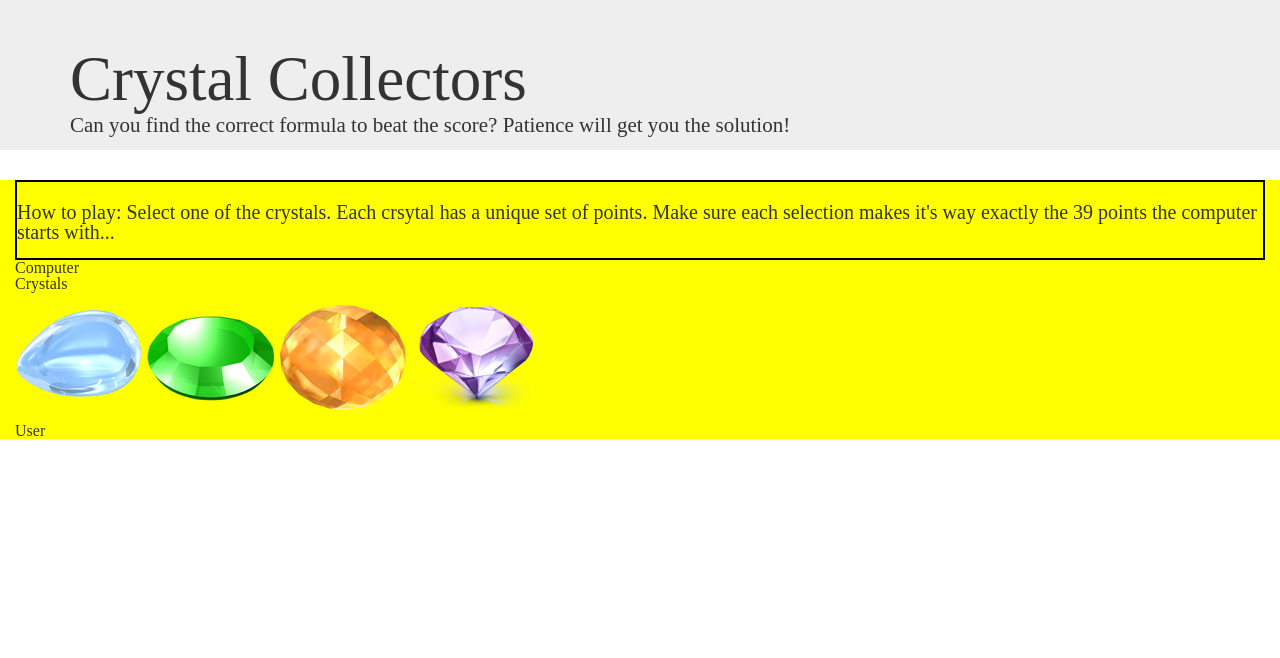
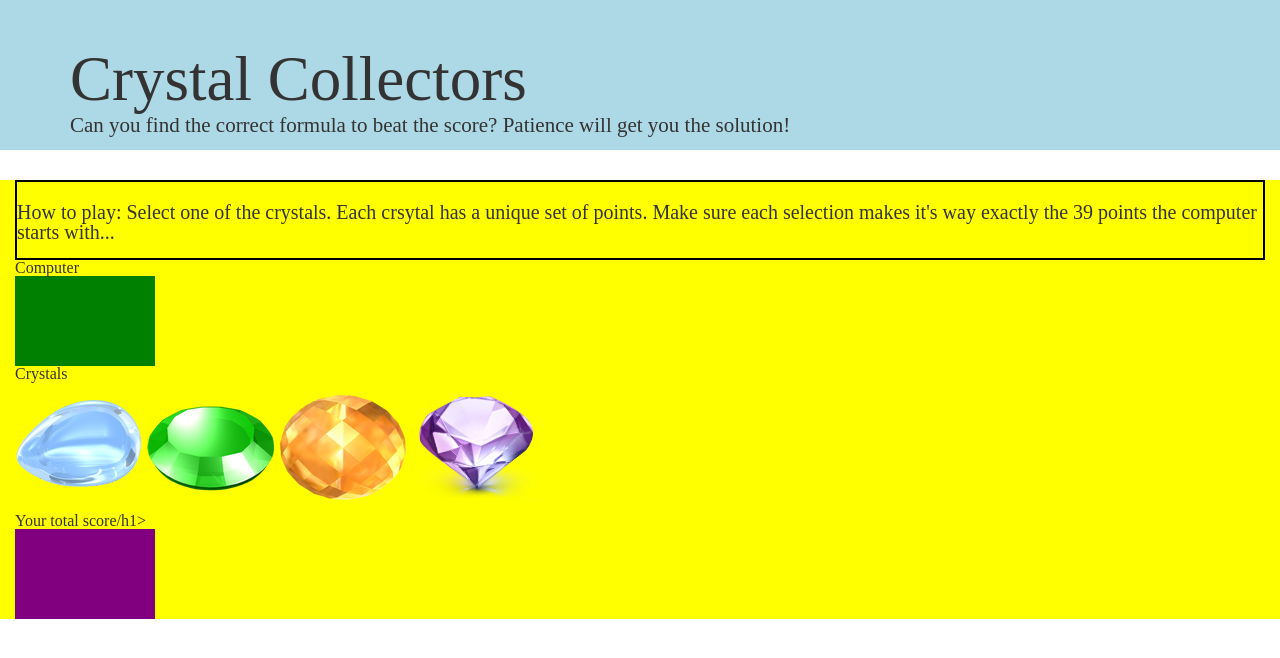
Before and after one commit to mgusmano84/week4-game, a PHP site: page / in a window 1280 px wide. Shown: the top 658 px of the page. Run offline with PHP 8.4, Linux system fonts and the light colour scheme.

Commit message:
updated CSS boxes

```diff
--- a/assets/css/style.css
+++ b/assets/css/style.css
@@ -1,4 +1,5 @@
 .head	{height: 150px;
+		background-color: lightblue;
 
 }
 
@@ -12,3 +13,19 @@
 .container-fluid {
 	background-color: yellow;
 }
+
+#score {font-size: 25px;
+		color: white;
+		height: 90px;
+		width: 140px;
+		background-color: green;
+
+
+}
+
+#userscore {font-size: 25px;
+		color: white;
+		height: 90px;
+		width: 140px;
+		background-color: purple;
+}
--- a/index.html
+++ b/index.html
@@ -29,6 +29,7 @@
 	<div id="comp-score">
 		<h1>Computer</h1>
 		<p id="score"></p>
+
 	</div>
 	<div id="crystals">
 		<h1>Crystals</h1>
@@ -38,7 +39,8 @@
 		<img src="assets/images/purple.png" id="gem4" alt="Github">
 	</div>
 	<div id="user-score">
-		<h1>User</h1>
+		<h1>Your total score/h1>
+		<p id="userscore"></p>
 	</div>
 </div>
 
```
